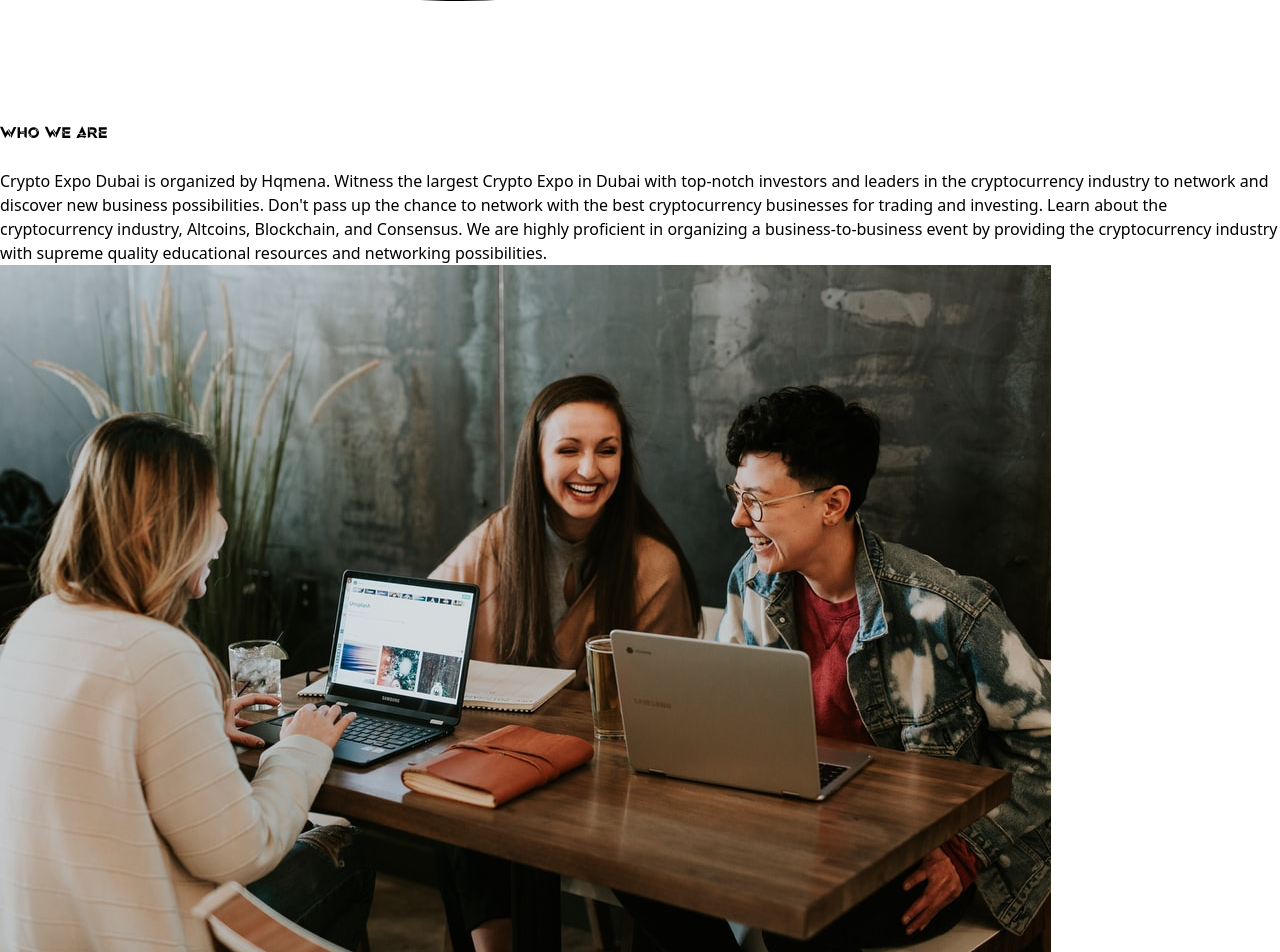
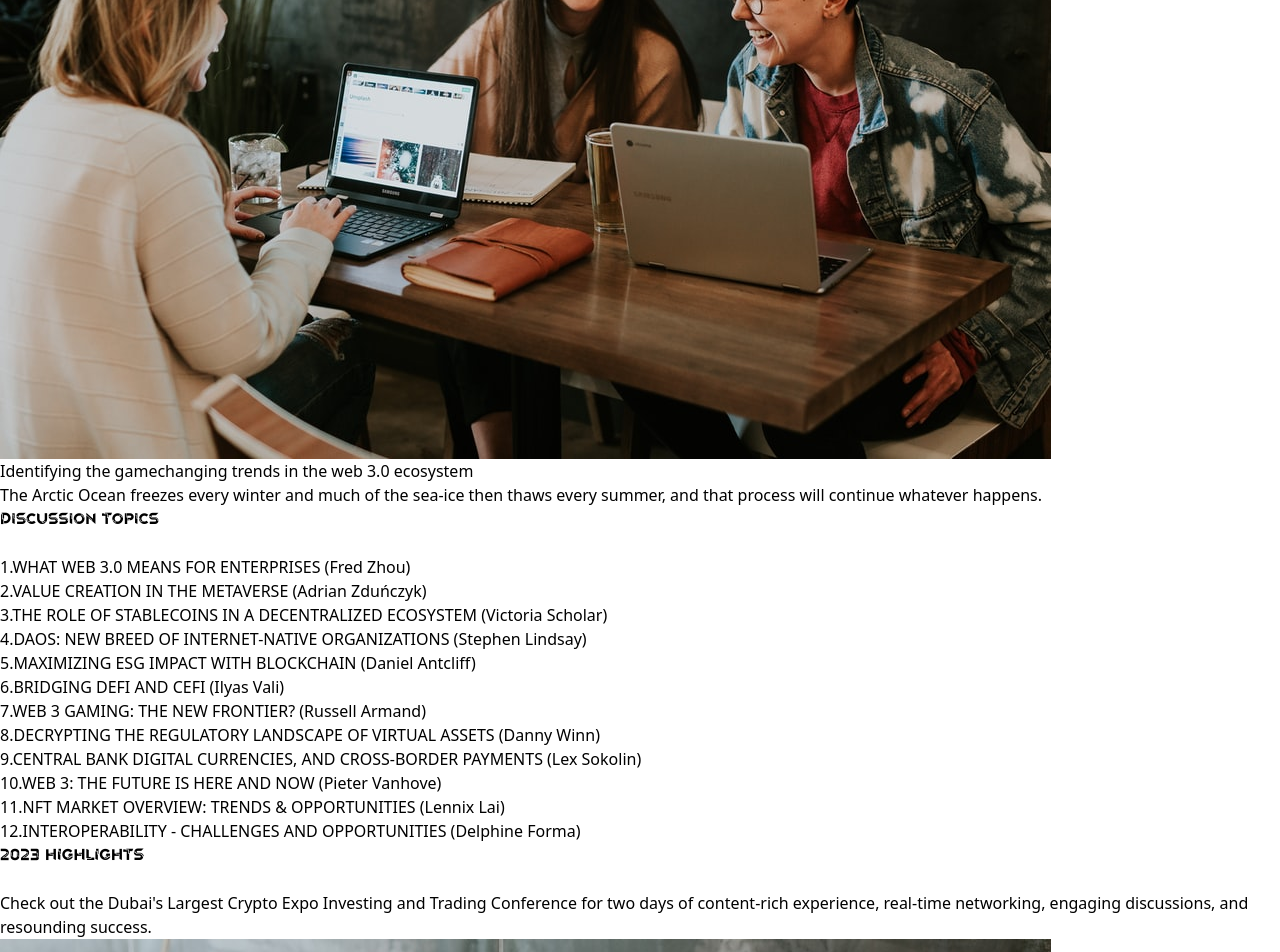
Before and after one commit to aresvenus121039/gitcoinexpo, a React (Vite) app: page /home in a window 1280 px wide. Shown: the part 9320-10272 px from the top of the page. Built offline with nearby package versions, Linux system fonts and the light colour scheme; what @material-tailwind/react would draw is missing.

Commit message:
'discuss'

```diff
--- a/src/pages/home.jsx
+++ b/src/pages/home.jsx
@@ -91,22 +91,21 @@ export function Home() {
           </div>
           <div className="mt-32 flex flex-wrap items-center">
             <div className="mx-auto -mt-8 w-full px-4 md:w-5/12">
-              <div className="mb-6 inline-flex h-16 w-16 items-center justify-center rounded-full bg-white p-3 text-center shadow-lg">
+              {/* <div className="mb-6 inline-flex h-16 w-16 items-center justify-center rounded-full bg-white p-3 text-center shadow-lg">
                 <UsersIcon className="h-6 w-6 text-blue-gray-900" />
-              </div>
+              </div> */}
               <Typography
-                variant="h1"
-                className="mb-3 origintech font-bold"
+                className="mb-3 origintech text-5xl"
                 color="blue-gray"
               >
-                Who We Are
+                About Event
               </Typography>
               <br />
               <Typography className="mb-8 font-normal text-blue-gray-500">
-                Crypto Expo Dubai is organized by Hqmena.
-                Witness the largest Crypto Expo in Dubai with top-notch investors and leaders in the cryptocurrency industry to network and discover new business possibilities.
-                Don't pass up the chance to network with the best cryptocurrency businesses for trading and investing.
-                Learn about the cryptocurrency industry, Altcoins, Blockchain, and Consensus. We are highly proficient in organizing a business-to-business event by providing the cryptocurrency industry with supreme quality educational resources and networking possibilities.
+                GitCoinExpo is a premier blockchain conference network that brings together influential figures and industry experts to reshape the future of finance.
+                The upcoming edition of GitCoinExpo is scheduled to take place in Dubai on DECEMBER 28, 2023, featuring the participation of the world's leading crypto companies and blockchain entrepreneurs.
+                As Dubai emerges as a global crypto hub, GitCoinExpo serves as the gathering point for the worldwide community interested in blockchain and cryptocurrency, offering engaging discussions on cutting-edge financial technologies.
+                Attendees can expect extensive networking opportunities and participation from over 40 countries, making it a truly global event.
               </Typography>
               {/* <Button variant="outlined">read more</Button> */}
             </div>
@@ -155,7 +154,7 @@ export function Home() {
                   color="blue-gray"
                   className="mb-3 font-bold"
                 >
-                  Top Notch Services
+                  Identifying the gamechanging trends in the web 3.0 ecosystem
                 </Typography>
                 <Typography className="font-normal text-blue-gray-500">
                   The Arctic Ocean freezes every winter and much of the
@@ -165,22 +164,29 @@ export function Home() {
               </CardBody>
             </Card>
           </div>
-          <div className="mx-auto -mt-8 w-full px-4 md:w-6/12">
+          <div className="mx-auto -mt-8 w-full px-4 md:w-7/12">
             <Typography
-              variant="h1"
-              className="mb-3 origintech font-bold"
+              className="mb-3 origintech text-5xl"
               color="blue-gray"
             >
-              Why To Attend?
+              Discussion Topics
             </Typography>
             <br />
             <Typography className="mb-8 font-normal text-blue-gray-500">
-              For the people who belong to the crypto industry, be a part of our summit to deliver the industry’s rich content and updates on cryptocurrencies to explore the various cryptocurrency exchanges and the digital currency blow-up.
-              <br />
-              <br />
-              Figure out how it can revolutionize the globe and comprehend the crypto era.
+              <span className=" text-blue-400">1.</span>WHAT WEB 3.0 MEANS FOR ENTERPRISES (Fred Zhou)<br />
+              <span className=" text-blue-400">2.</span>VALUE CREATION IN THE METAVERSE (Adrian Zduńczyk)<br />
+              <span className=" text-blue-400">3.</span>THE ROLE OF STABLECOINS IN A DECENTRALIZED ECOSYSTEM (Victoria Scholar)<br />
+              <span className=" text-blue-400">4.</span>DAOS: NEW BREED OF INTERNET-NATIVE ORGANIZATIONS (Stephen Lindsay)<br />
+              <span className=" text-blue-400">5.</span>MAXIMIZING ESG IMPACT WITH BLOCKCHAIN (Daniel Antcliff)<br />
+              <span className=" text-blue-400">6.</span>BRIDGING DEFI AND CEFI (Ilyas Vali)<br />
+              <span className=" text-blue-400">7.</span>WEB 3 GAMING: THE NEW FRONTIER? (Russell Armand)<br />
+              <span className=" text-blue-400">8.</span>DECRYPTING THE REGULATORY LANDSCAPE OF VIRTUAL ASSETS (Danny Winn)<br />
+              <span className=" text-blue-400">9.</span>CENTRAL BANK DIGITAL CURRENCIES, AND CROSS-BORDER PAYMENTS (Lex Sokolin)<br />
+              <span className=" text-blue-400">10.</span>WEB 3: THE FUTURE IS HERE AND NOW (Pieter Vanhove)<br />
+              <span className=" text-blue-400">11.</span>NFT MARKET OVERVIEW: TRENDS & OPPORTUNITIES (Lennix Lai)<br />
+              <span className=" text-blue-400">12.</span>INTEROPERABILITY - CHALLENGES AND OPPORTUNITIES (Delphine Forma)
             </Typography>
-            <Button variant="outlined flex items-center"><UsersIcon className="h-6 w-6 text-blue-white-900 inline-block mr-2" />Register Now</Button>
+            {/* <Button variant="outlined flex items-center"><UsersIcon className="h-6 w-6 text-blue-white-900 inline-block mr-2" />Register Now</Button> */}
           </div>
         </div>
       </section>
@@ -188,8 +194,7 @@ export function Home() {
         <div className="mt-32 flex flex-wrap items-center container mx-auto">
           <div className="mx-auto -mt-8 w-full px-4 md:w-5/12">
             <Typography
-              variant="h1"
-              className="mb-3 origintech font-bold"
+              className="mb-3 origintech text-5xl"
               color="blue-gray"
             >
               2023 HIGHLIGHTS
```
